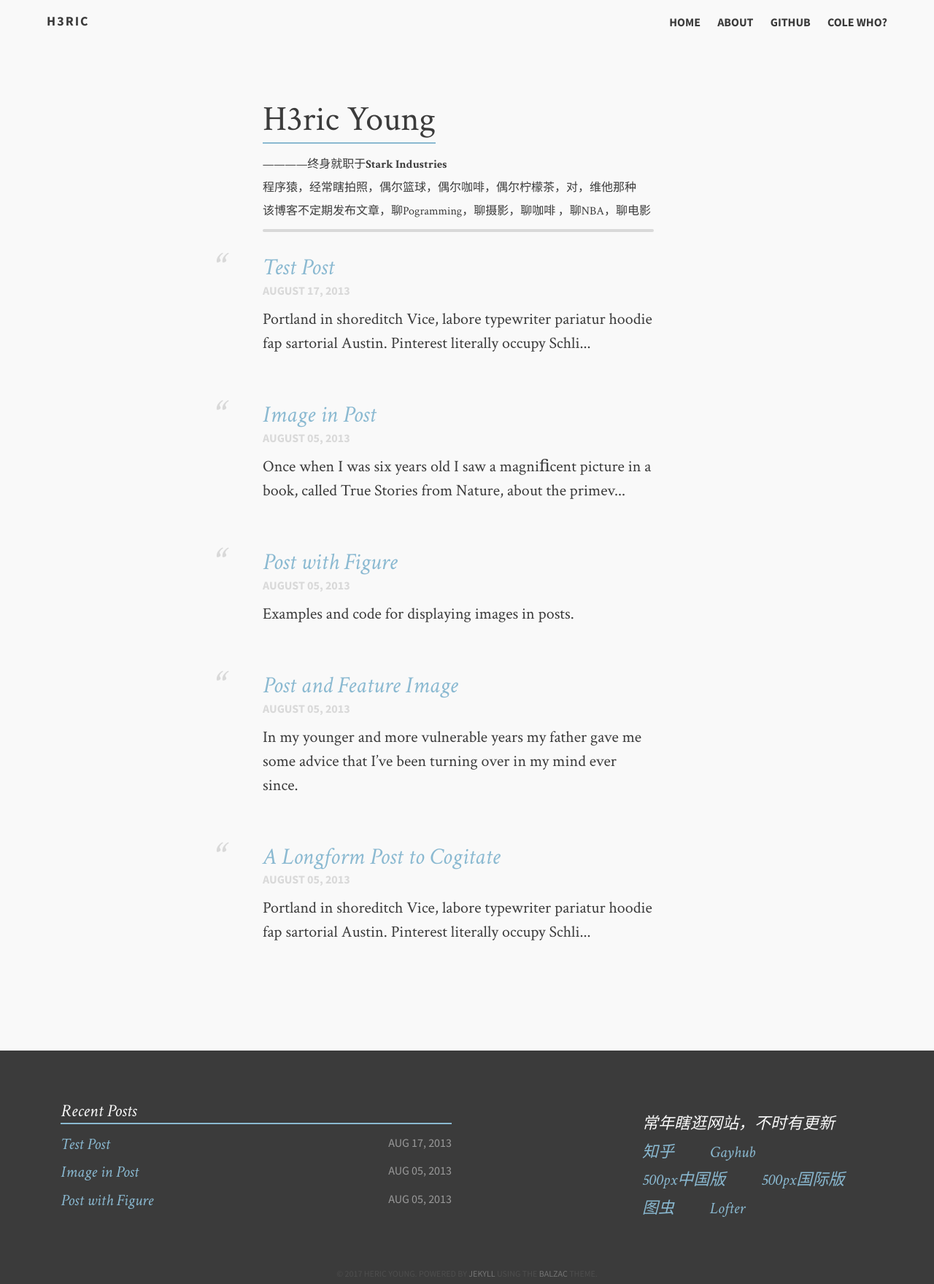
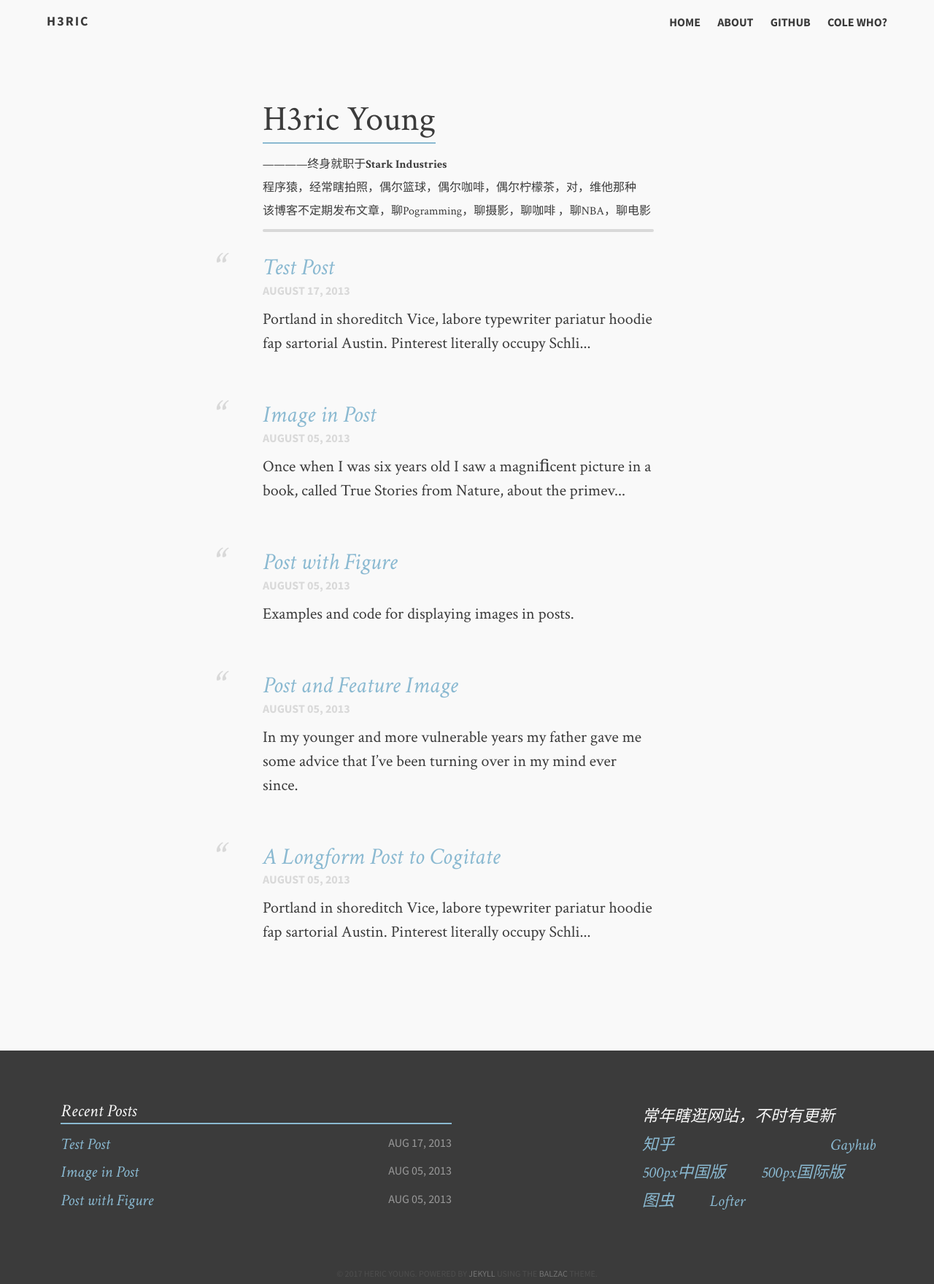
Before and after one commit to HericYoung/Blog, a Jekyll site: the page built from index.md, in a window 1280 px wide. Shown: the whole page at 73% size. Built offline with Jekyll 4.4.1, drawn with Linux system fonts in a browser that asks for light colours.

Commit message:
no message

```diff
--- a/_includes/footer.html
+++ b/_includes/footer.html
@@ -11,13 +11,12 @@
         {% endfor %}
       </ol>
 
-      <div class="social" style="top:90px;width: 25%">
+      <div class="social" style="top:80px;width: 25%">
         <ul>
             <li>常年瞎逛网站，不时有更新</li>
             <li>
               <a id="zhihu" href="{{ site.owner.zhihu }}"><span class="foot-link">知乎</span></a>
-              &nbsp;&nbsp;&nbsp;&nbsp;&nbsp;&nbsp;&nbsp;&nbsp;
-              <a id="github" href="{{ site.owner.github }}" target="_blank"><span class="foot-link">Gayhub</span></a>
+              <a id="github" href="{{ site.owner.github }}" target="_blank"><span class="foot-link" style="float:right">Gayhub</span></a>
             </li>
 
             <li>
```
